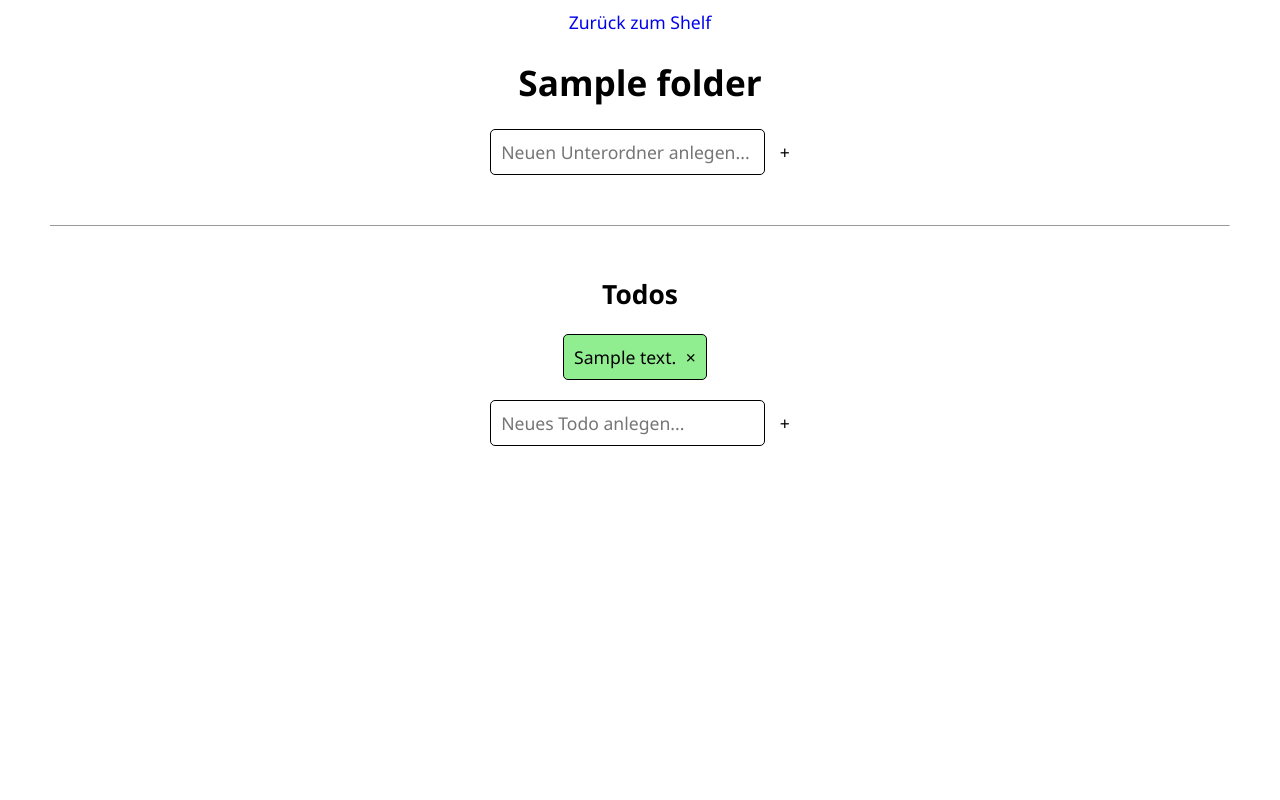
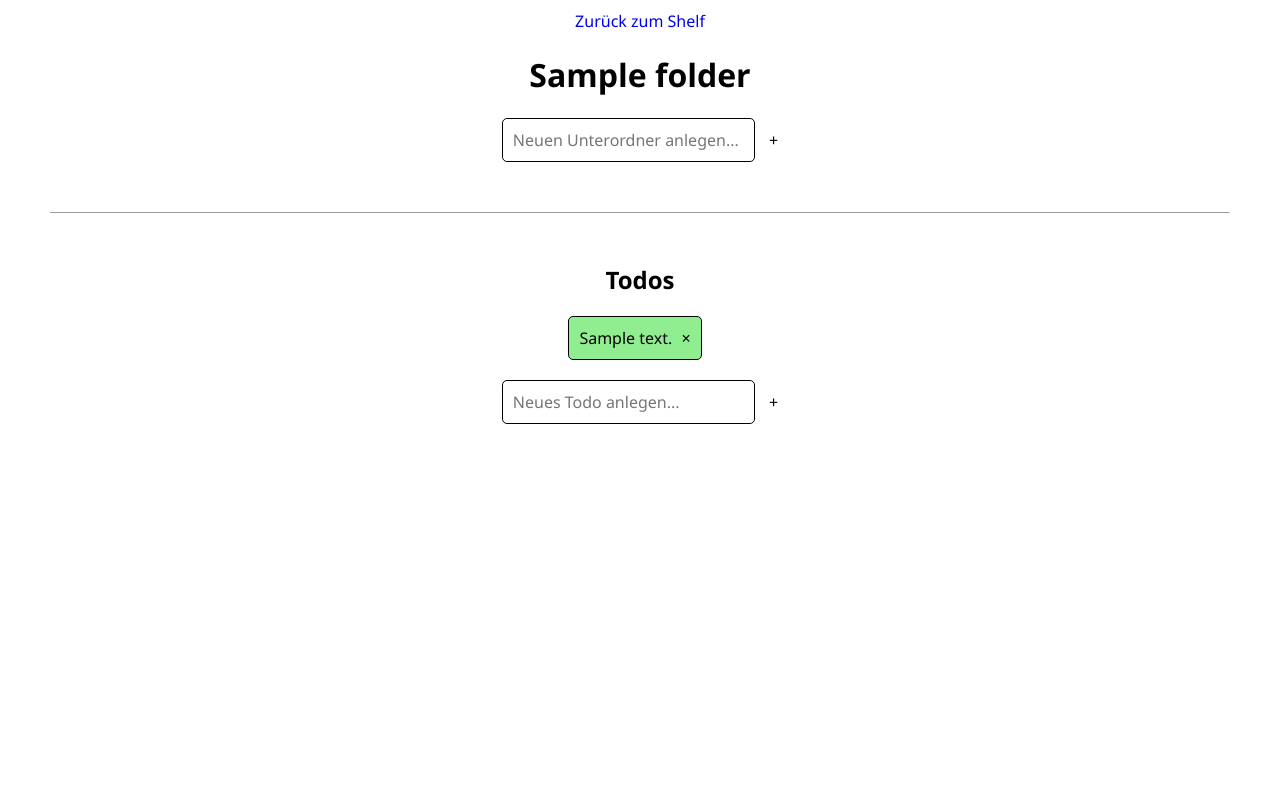
Before and after one commit to FearFreddy/MyShelf, a Django app: page /shelf/1/ in a window 1280 px wide. Run offline with Django 3.2, Linux system fonts and the light colour scheme; tables that the repository leaves empty hold one stand-in row (values such as "Sample post").

Commit message:
Try some different font-sizing

```diff
--- a/shelf/static/shelf/main.css
+++ b/shelf/static/shelf/main.css
@@ -9,7 +9,7 @@ body {
   padding: 0;
   margin: 0;
   margin-top: 10px;
-  font-size: 1.1em;
+  font-size: 16px;
 }
 hr {
   margin: 50px;
```
